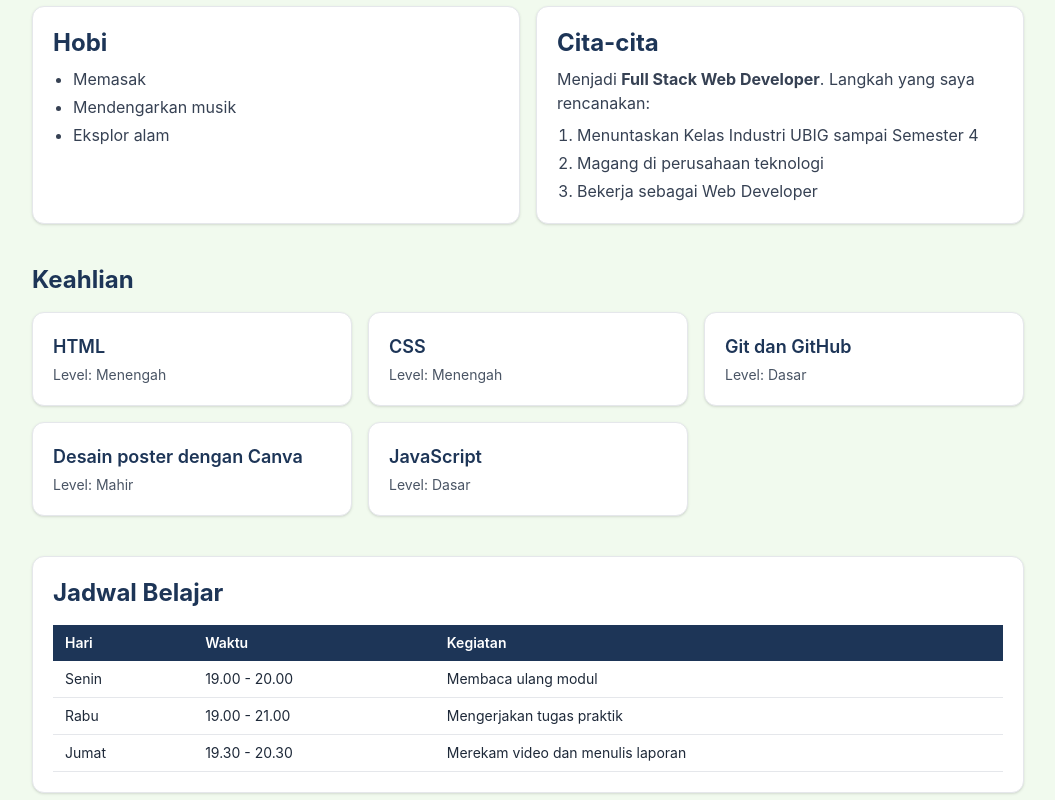
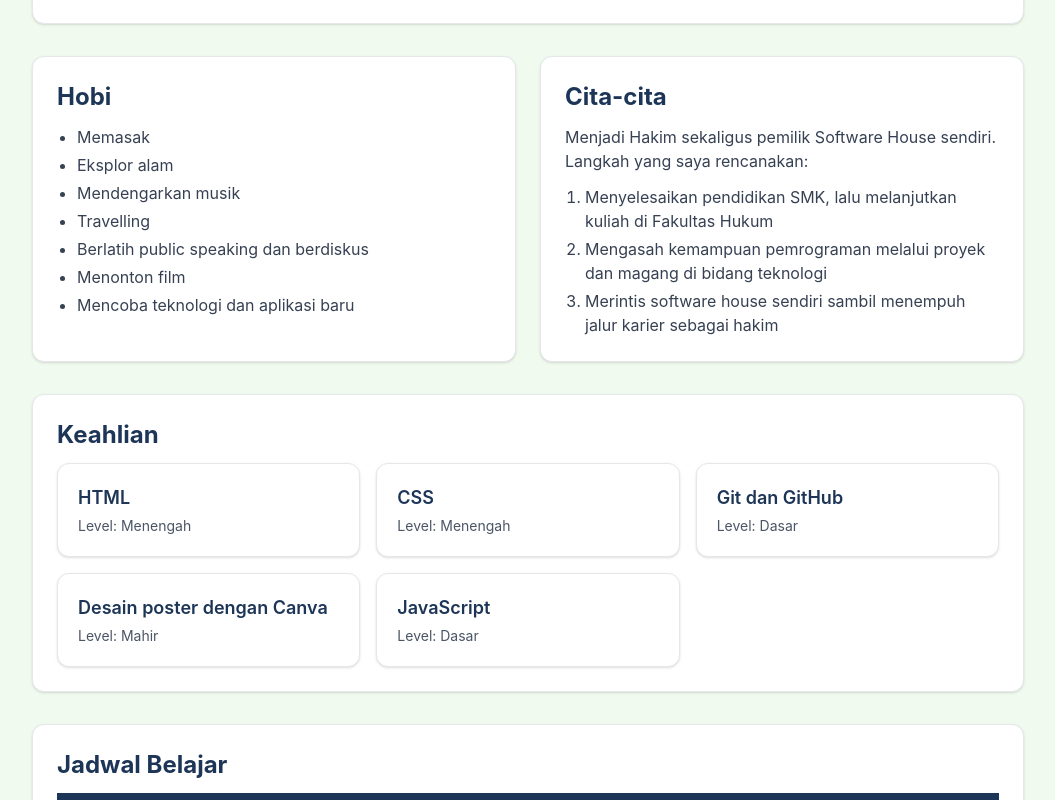
Before and after one commit to radita-30/portofolio-next, a Next.js app: page / in a window 1280 px wide. Shown: the part 400-1200 px from the top of the page, without its empty margins (112-1167 px from the left). Built offline with nearby package versions, Linux system fonts and the light colour scheme.

Commit message:
feat: pindahkan isi beranda portofolio ke next.js

```diff
--- a/src/app/page.js
+++ b/src/app/page.js
@@ -1,4 +1,5 @@
 import Hero from "@/components/Hero";
+import Kartu from "@/components/Kartu";
 import SkillCard from "@/components/SkillCard";
 
 const skills = [
@@ -9,93 +10,86 @@ const skills = [
   { nama: "JavaScript", level: "Dasar" },
 ];
 
-const hobi = ["Memasak", "Mendengarkan musik", "Eksplor alam"];
-
-const langkahCita = [
-  "Menuntaskan Kelas Industri UBIG sampai Semester 4",
-  "Magang di perusahaan teknologi",
-  "Bekerja sebagai Web Developer",
-];
-
-const jadwal = [
-  { hari: "Senin", waktu: "19.00 - 20.00", kegiatan: "Membaca ulang modul" },
-  { hari: "Rabu", waktu: "19.00 - 21.00", kegiatan: "Mengerjakan tugas praktik" },
-  { hari: "Jumat", waktu: "19.30 - 20.30", kegiatan: "Merekam video dan menulis laporan" },
+const jadwalBelajar = [
+  { hari: "Rabu", waktu: "19.00 - 20.00", kegiatan: "Membaca ulang modul" },
+  { hari: "Sabtu", waktu: "16.00 - 21.00", kegiatan: "Mengerjakan tugas praktikum" },
+  { hari: "Minggu", waktu: "19.30 - 20.30", kegiatan: "Menonton video dan menulis laporan" },
 ];
 
 export default function Home() {
   return (
-  <main className="mx-auto max-w-5xl px-4 py-10">
+    <main className="mx-auto max-w-5xl space-y-8 px-4 py-10">
+
       <Hero
         nama="Radita Oktavia Eka Putri"
-    tagline="Siswa kelas XI SMK, calon Junior Web Developer di Kelas Industri UBIG."
+        tagline="Siswa kelas XI PPLG, calon Junior Web Developer di Kelas Industri UBIG."
       />
 
-  <section className="mt-10 rounded-xl border border-gray-200 bg-white p-5 shadow-sm">
-    <h2 className="mb-2 text-2xl font-bold text-utama">Tentang Saya</h2>
-    <p className="text-gray-700">
-      Saya senang mencoba hal baru di dunia teknologi. Saya ingin bisa
-      membuat website yang bermanfaat untuk sekolah dan UMKM di sekitar rumah.
+
+      <Kartu judul="Tentang Saya">
+        <p className="leading-relaxed text-gray-700">
+          Saya adalah siswi kelas XI-PPLG yang memiliki rasa ingin tahu yang tinggi dan senang mengeksplorasi hal-hal baru, khususnya di bidang teknologi. Selain mempelajari pengembangan web, saya aktif dalam kegiatan public speaking untuk melatih kemampuan berkomunikasi.
         </p>
-  </section>
+      </Kartu>
 
-  <div className="mt-4 grid gap-4 md:grid-cols-2">
-    <section className="rounded-xl border border-gray-200 bg-white p-5 shadow-sm">
-      <h2 className="mb-2 text-2xl font-bold text-utama">Hobi</h2>
+
+      <div className="grid gap-6 md:grid-cols-2">
+        <Kartu judul="Hobi">
           <ul className="list-disc space-y-1 pl-5 text-gray-700">
-        {hobi.map((item) => (
-          <li key={item}>{item}</li>
-        ))}
+            <li>Memasak</li>
+            <li>Eksplor alam</li>
+            <li>Mendengarkan musik</li>
+            <li>Travelling</li>
+            <li>Berlatih public speaking dan berdiskus</li>
+            <li>Menonton film</li>
+            <li>Mencoba teknologi dan aplikasi baru</li>
           </ul>
-    </section>
+        </Kartu>
 
-    <section className="rounded-xl border border-gray-200 bg-white p-5 shadow-sm">
-      <h2 className="mb-2 text-2xl font-bold text-utama">Cita-cita</h2>
-      <p className="text-gray-700">
-        Menjadi <strong>Full Stack Web Developer</strong>. Langkah yang saya
-        rencanakan:
+        <Kartu judul="Cita-cita">
+          <p className="mb-3 text-gray-700">
+            Menjadi Hakim sekaligus pemilik Software House sendiri. Langkah yang saya rencanakan:
           </p>
-      <ol className="mt-2 list-decimal space-y-1 pl-5 text-gray-700">
-        {langkahCita.map((langkah) => (
-          <li key={langkah}>{langkah}</li>
-        ))}
+          <ol className="list-decimal space-y-1 pl-5 text-gray-700">
+            <li>Menyelesaikan pendidikan SMK, lalu melanjutkan kuliah di Fakultas Hukum</li>
+            <li>Mengasah kemampuan pemrograman melalui proyek dan magang di bidang teknologi</li>
+            <li>Merintis software house sendiri sambil menempuh jalur karier sebagai hakim</li>
           </ol>
-    </section>
+        </Kartu>
       </div>
 
-  <section className="mt-10">
-    <h2 className="mb-4 text-2xl font-bold text-utama">Keahlian</h2>
+
+      <Kartu judul="Keahlian">
         <div className="grid gap-4 md:grid-cols-3">
           {skills.map((skill) => (
-<SkillCard key={skill.nama} nama={skill.nama}
-level={skill.level} />
+            <SkillCard key={skill.nama} nama={skill.nama} level={skill.level} />
           ))}
         </div>
-  </section>
+      </Kartu>
 
-  <section className="mt-10 rounded-xl border border-gray-200 bg-white p-5 shadow-sm">
-    <h2 className="mb-4 text-2xl font-bold text-utama">Jadwal Belajar</h2>
+
+      <Kartu judul="Jadwal Belajar">
         <div className="overflow-x-auto">
-      <table className="w-full text-left text-sm">
-        <thead className="bg-utama text-white">
-          <tr>
-            <th className="px-3 py-2 font-semibold">Hari</th>
-            <th className="px-3 py-2 font-semibold">Waktu</th>
-            <th className="px-3 py-2 font-semibold">Kegiatan</th>
+          <table className="w-full border-collapse text-left text-sm text-gray-700">
+            <thead>
+              <tr className="bg-utama text-white">
+                <th className="p-3">Hari</th>
+                <th className="p-3">Waktu</th>
+                <th className="p-3">Kegiatan</th>
               </tr>
             </thead>
             <tbody>
-          {jadwal.map((item) => (
-            <tr key={item.hari} className="border-b border-gray-200">
-              <td className="px-3 py-2">{item.hari}</td>
-              <td className="px-3 py-2">{item.waktu}</td>
-              <td className="px-3 py-2">{item.kegiatan}</td>
+              {jadwalBelajar.map((item, index) => (
+                <tr key={index} className="border-b border-gray-200 hover:bg-gray-50">
+                  <td className="p-3 font-medium">{item.hari}</td>
+                  <td className="p-3">{item.waktu}</td>
+                  <td className="p-3">{item.kegiatan}</td>
                 </tr>
               ))}
             </tbody>
           </table>
         </div>
-  </section>
+      </Kartu>
     </main>
   );
 }
--- /dev/null
+++ b/src/components/Kartu.jsx
@@ -0,0 +1,8 @@
+export default function Kartu({ judul, children }) {
+    return (
+        <section className="rounded-xl border border-gray-200 bg-white p-6 shadow-sm">
+            <h2 className="mb-3 text-2xl font-bold text-utama">{judul}</h2>
+            {children}
+        </section>
+    );
+}
```
Lines whose indentation alone changed are shown as unchanged.
